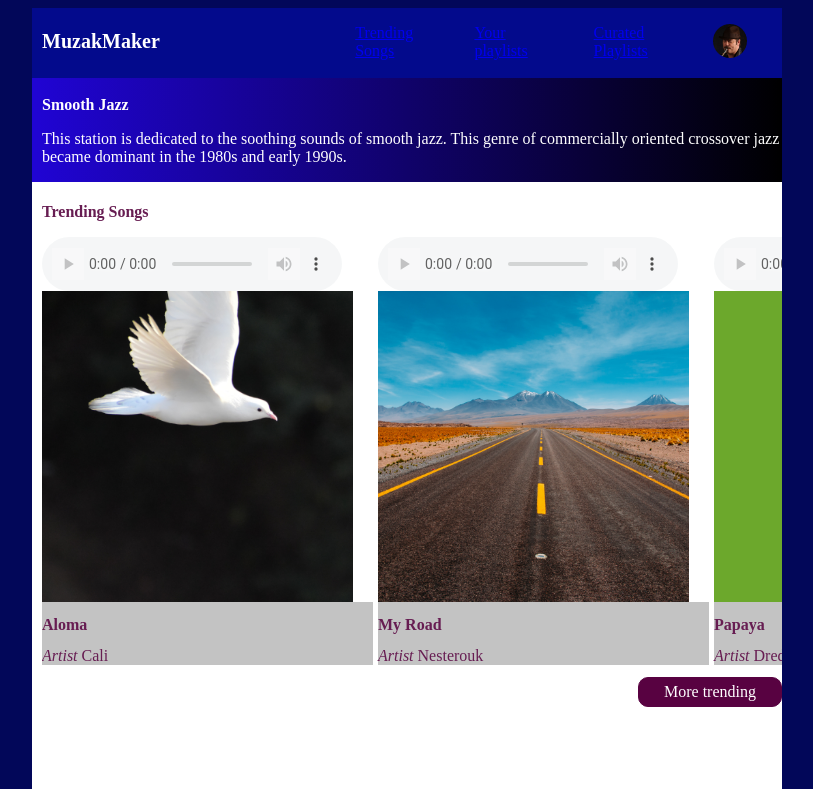
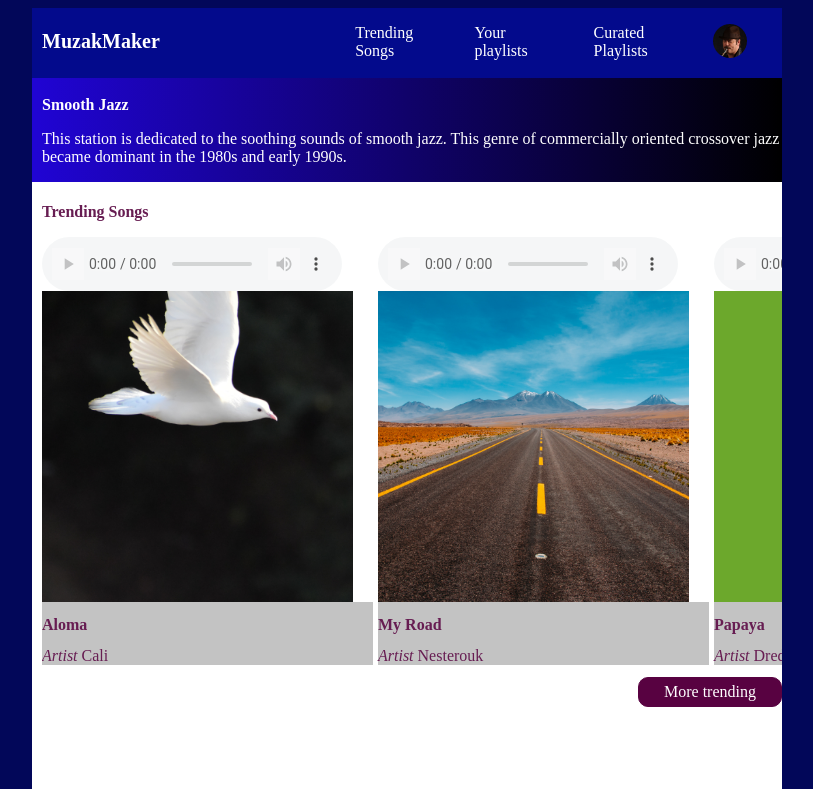
Before and after one commit to 1225536494/streamingmedia, a plain HTML site: page index.html in a window 1280 px wide. Shown: the top 789 px of the page, without its empty margins (233-1046 px from the left). Drawn offline with Linux system fonts and the light colour scheme.

Commit message:
Update styles.css

```diff
--- a/styles.css
+++ b/styles.css
@@ -38,7 +38,7 @@ ul {
     list-style: none;
 }
 
-ul li {
+ul li a{
     text-decoration: none;
     color: white;
 }
```
